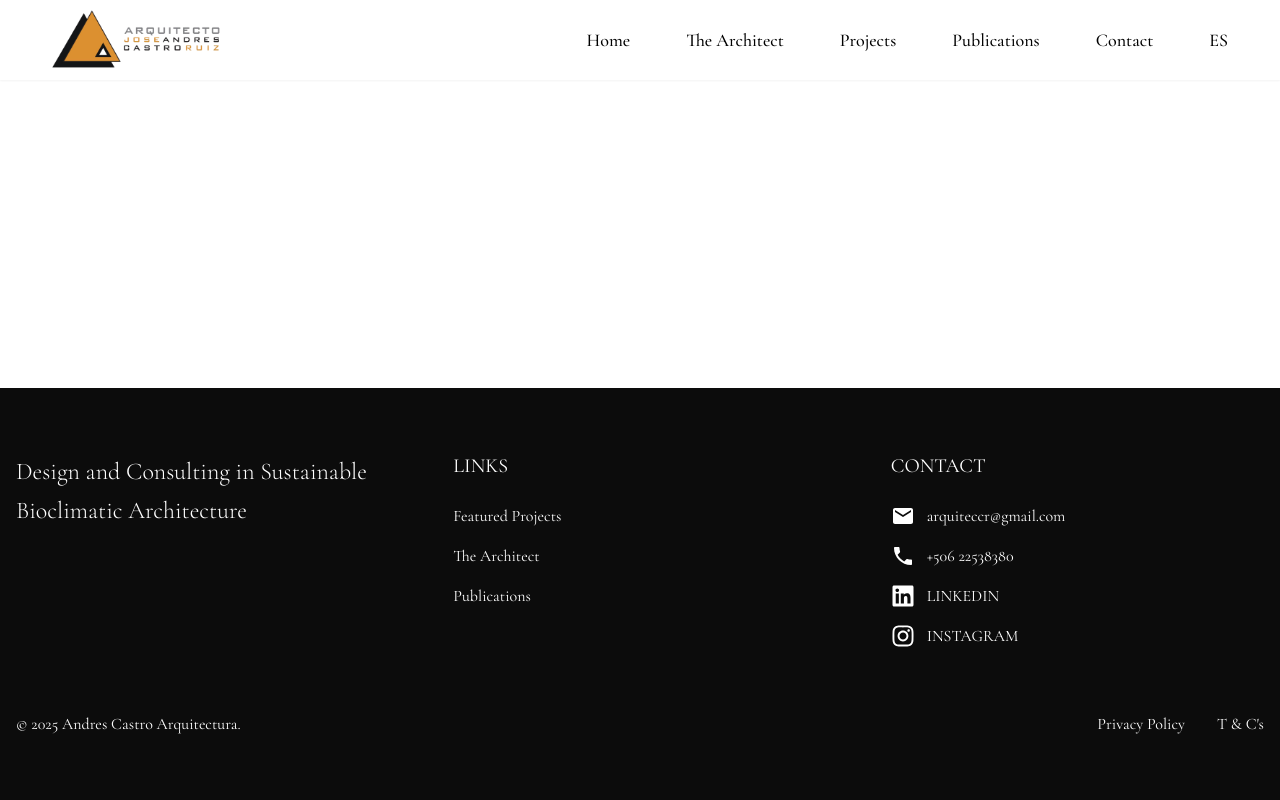
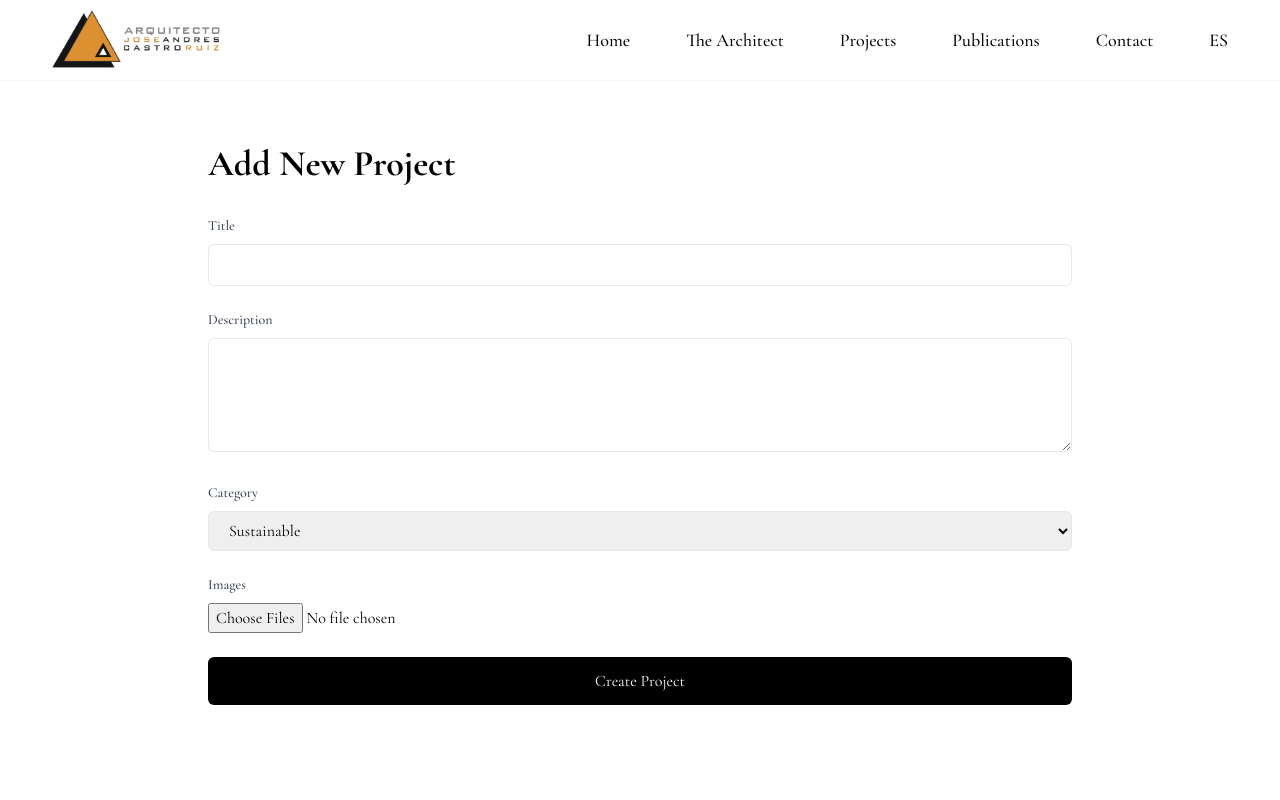
Before and after one commit to botflowlab/AndresCastroWebsite, a React (Vite) app: page /admin/projects/new in a window 1280 px wide. Shown: the top 800 px of the page. Built offline with nearby package versions, Linux system fonts and the light colour scheme; no server answers; a web font is replaced by a local one.

Commit message:
Set up project management with image upload

```diff
--- a/src/App.jsx
+++ b/src/App.jsx
@@ -6,6 +6,7 @@ import Projects from './pages/projects/Projects.jsx';
 import ProjectDetailPage from './pages/projects/ProjectDetailPage.jsx';
 import Contact from './pages/contact/Contact.jsx';
 import Architect from './pages/architect/Architect.jsx';
+import ProjectManagement from './pages/admin/ProjectManagement.jsx';
 
 function App() {
   return (
@@ -17,6 +18,7 @@ function App() {
           <Route path="/proyectos/:slug" element={<ProjectDetailPage />} />
           <Route path="/contacto" element={<Contact />} />
           <Route path="/arquitecto" element={<Architect />} />
+          <Route path="/admin/projects/new" element={<ProjectManagement />} />
         </Routes>
       </Layout>
     </Router>
--- /dev/null
+++ b/src/pages/admin/ProjectManagement.jsx
@@ -0,0 +1,173 @@
+import React, { useState } from 'react';
+import { supabase } from '../../supabaseClient';
+import { useNavigate } from 'react-router-dom';
+
+export default function ProjectManagement() {
+  const navigate = useNavigate();
+  const [loading, setLoading] = useState(false);
+  const [formData, setFormData] = useState({
+    title: '',
+    description: '',
+    category: 'sustainable',
+    images: []
+  });
+  const [error, setError] = useState(null);
+
+  const handleInputChange = (e) => {
+    const { name, value } = e.target;
+    setFormData(prev => ({ ...prev, [name]: value }));
+  };
+
+  const handleFileChange = (e) => {
+    const files = Array.from(e.target.files);
+    setFormData(prev => ({ ...prev, images: files }));
+  };
+
+  const generateSlug = (title) => {
+    return title
+      .toLowerCase()
+      .replace(/[^\w\s-]/g, '')
+      .replace(/\s+/g, '-');
+  };
+
+  const uploadImages = async (files, slug) => {
+    const uploadPromises = files.map(async (file) => {
+      const fileExt = file.name.split('.').pop();
+      const fileName = `${Date.now()}.${fileExt}`;
+      const filePath = `${slug}/${fileName}`;
+
+      const { error: uploadError } = await supabase.storage
+        .from('project-images')
+        .upload(filePath, file);
+
+      if (uploadError) throw uploadError;
+
+      const { data } = supabase.storage
+        .from('project-images')
+        .getPublicUrl(filePath);
+
+      return data.publicUrl;
+    });
+
+    return Promise.all(uploadPromises);
+  };
+
+  const handleSubmit = async (e) => {
+    e.preventDefault();
+    setError(null);
+    setLoading(true);
+
+    try {
+      const slug = generateSlug(formData.title);
+
+      // Upload images first
+      const imageUrls = await uploadImages(formData.images, slug);
+
+      // Create project record
+      const { error: insertError } = await supabase
+        .from('projects')
+        .insert({
+          title: formData.title,
+          slug,
+          description: formData.description,
+          category: formData.category,
+          images: imageUrls,
+          user_id: (await supabase.auth.getUser()).data.user.id
+        });
+
+      if (insertError) throw insertError;
+
+      navigate(`/proyectos/${slug}`);
+    } catch (err) {
+      setError(err.message);
+    } finally {
+      setLoading(false);
+    }
+  };
+
+  return (
+    <div className="min-h-screen pt-24">
+      <div className="max-w-4xl mx-auto px-4 py-12">
+        <h1 className="text-4xl font-bold mb-8">Add New Project</h1>
+
+        {error && (
+          <div className="bg-red-50 text-red-600 p-4 rounded-lg mb-6">
+            {error}
+          </div>
+        )}
+
+        <form onSubmit={handleSubmit} className="space-y-6">
+          <div>
+            <label className="block text-sm font-medium text-gray-700 mb-2">
+              Title
+            </label>
+            <input
+              type="text"
+              name="title"
+              required
+              value={formData.title}
+              onChange={handleInputChange}
+              className="w-full px-4 py-2 border rounded-md"
+            />
+          </div>
+
+          <div>
+            <label className="block text-sm font-medium text-gray-700 mb-2">
+              Description
+            </label>
+            <textarea
+              name="description"
+              required
+              value={formData.description}
+              onChange={handleInputChange}
+              rows="4"
+              className="w-full px-4 py-2 border rounded-md"
+            />
+          </div>
+
+          <div>
+            <label className="block text-sm font-medium text-gray-700 mb-2">
+              Category
+            </label>
+            <select
+              name="category"
+              value={formData.category}
+              onChange={handleInputChange}
+              className="w-full px-4 py-2 border rounded-md"
+            >
+              <option value="sustainable">Sustainable</option>
+              <option value="outdoor">Outdoor</option>
+              <option value="infrastructure">Infrastructure</option>
+              <option value="recreational">Recreational</option>
+            </select>
+          </div>
+
+          <div>
+            <label className="block text-sm font-medium text-gray-700 mb-2">
+              Images
+            </label>
+            <input
+              type="file"
+              accept="image/*"
+              multiple
+              onChange={handleFileChange}
+              className="w-full"
+            />
+          </div>
+
+          <button
+            type="submit"
+            disabled={loading}
+            className={`w-full py-3 px-4 text-white rounded-md ${
+              loading
+                ? 'bg-gray-400 cursor-not-allowed'
+                : 'bg-black hover:bg-gray-800'
+            }`}
+          >
+            {loading ? 'Creating Project...' : 'Create Project'}
+          </button>
+        </form>
+      </div>
+    </div>
+  );
+}
```
Also changed, not shown: 1 other file (tests, documents, lock files or other folders).
